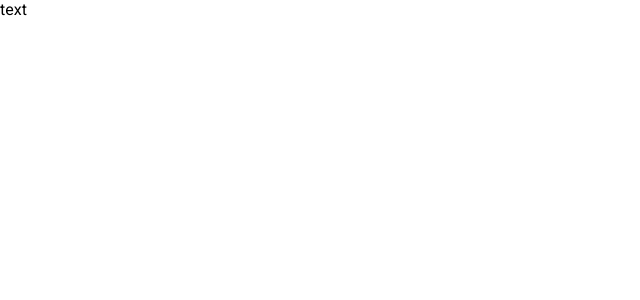
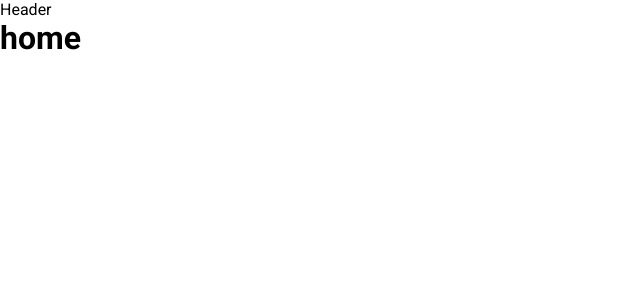
Before and after one commit to Maymisk/Pomodoro-Timer, a React (Vite) app: page / in a window 1280 px wide. Shown: the top 300 px of the page, without its empty margins (0-640 px from the left). Built offline with nearby package versions, Linux system fonts and the light colour scheme.

Commit message:
Created a default layout for the router

```diff
--- a/package.json
+++ b/package.json
@@ -10,6 +10,7 @@
 		"lint": "eslint --ext .ts,.tsx --fix"
 	},
 	"dependencies": {
+		"phosphor-react": "^1.4.1",
 		"react": "^18.2.0",
 		"react-dom": "^18.2.0",
 		"react-router-dom": "^6.3.0",
--- a/src/App.tsx
+++ b/src/App.tsx
@@ -1,12 +1,15 @@
 import { ThemeProvider } from 'styled-components';
+import { BrowserRouter } from 'react-router-dom';
 import { GlobalStyle } from './styles/global';
 import { defaulTheme } from './styles/themes/default';
+import { Router } from './Router';
 
 export function App() {
 	return (
 		<ThemeProvider theme={defaulTheme}>
-			<div>text</div>
-
+			<BrowserRouter>
+				<Router />
+			</BrowserRouter>
 			<GlobalStyle />
 		</ThemeProvider>
 	);
--- a/src/Router.tsx
+++ b/src/Router.tsx
@@ -1,12 +1,15 @@
 import { Routes, Route } from 'react-router-dom';
+import { DefaultLayout } from './layouts/DefaultLayout';
 import { History } from './pages/History';
 import { Home } from './pages/Home';
 
 export function Router() {
 	return (
 		<Routes>
-			<Route path="/" element={<Home />} />
-			<Route path="/history" element={<History />} />
+			<Route path="/" element={<DefaultLayout />}>
+				<Route path="/" element={<Home />} />
+				<Route path="/history" element={<History />} />
+			</Route>
 		</Routes>
 	);
 }
--- /dev/null
+++ b/src/components/Header/index.tsx
@@ -0,0 +1,5 @@
+import { HeaderContainer } from './styles';
+
+export function Header() {
+	return <HeaderContainer>Header</HeaderContainer>;
+}
--- /dev/null
+++ b/src/components/Header/styles.ts
@@ -0,0 +1,3 @@
+import styled from 'styled-components';
+
+export const HeaderContainer = styled.header``;
--- /dev/null
+++ b/src/layouts/DefaultLayout/index.tsx
@@ -0,0 +1,12 @@
+import { Outlet } from 'react-router-dom';
+import { Header } from '../../components/Header';
+import { LayoutContainer } from './styles';
+
+export function DefaultLayout() {
+	return (
+		<LayoutContainer>
+			<Header />
+			<Outlet />
+		</LayoutContainer>
+	);
+}
--- /dev/null
+++ b/src/layouts/DefaultLayout/styles.ts
@@ -0,0 +1,3 @@
+import styled from 'styled-components';
+
+export const LayoutContainer = styled.div``;
```
Also changed, not shown: 1 other file (tests, documents, lock files or other folders).
